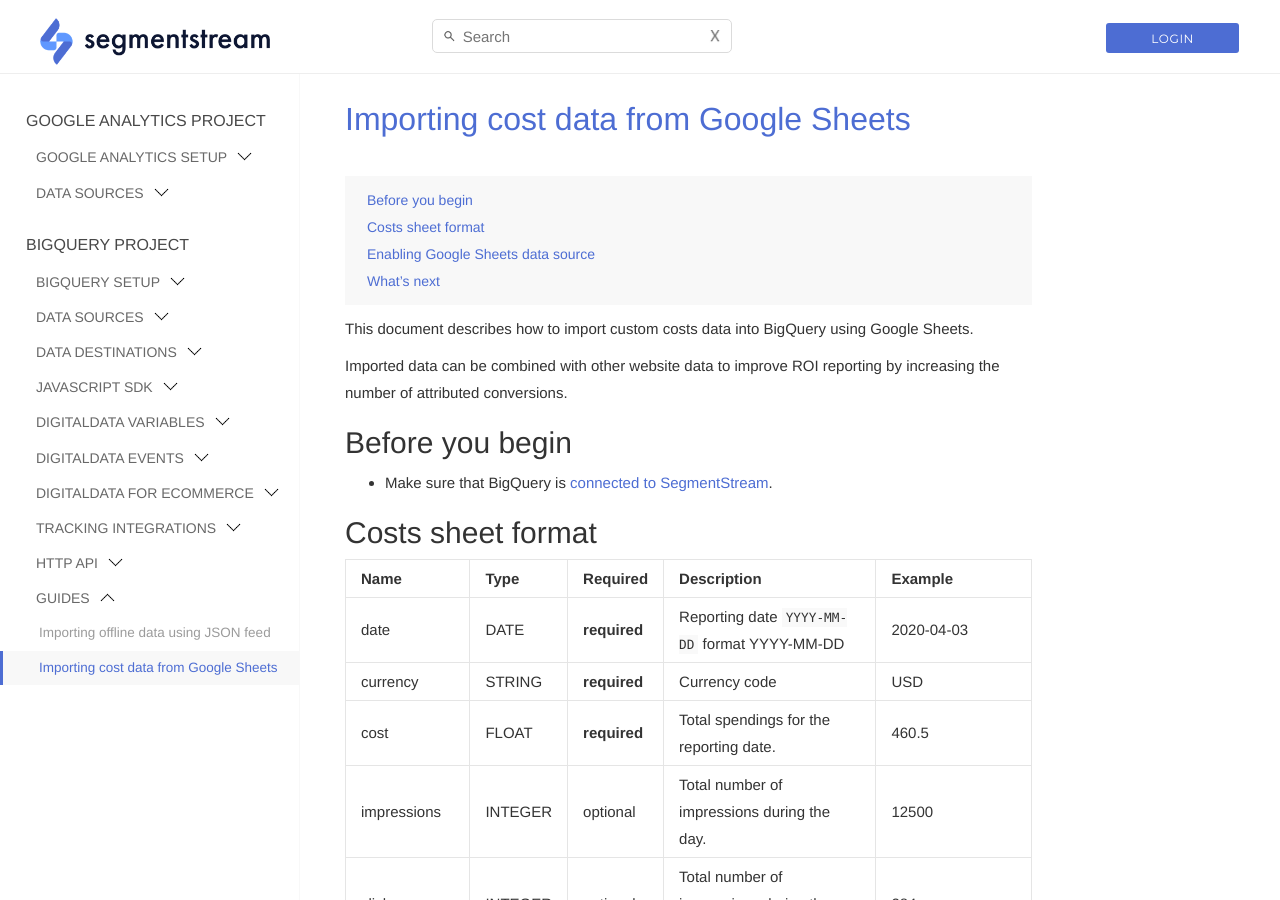
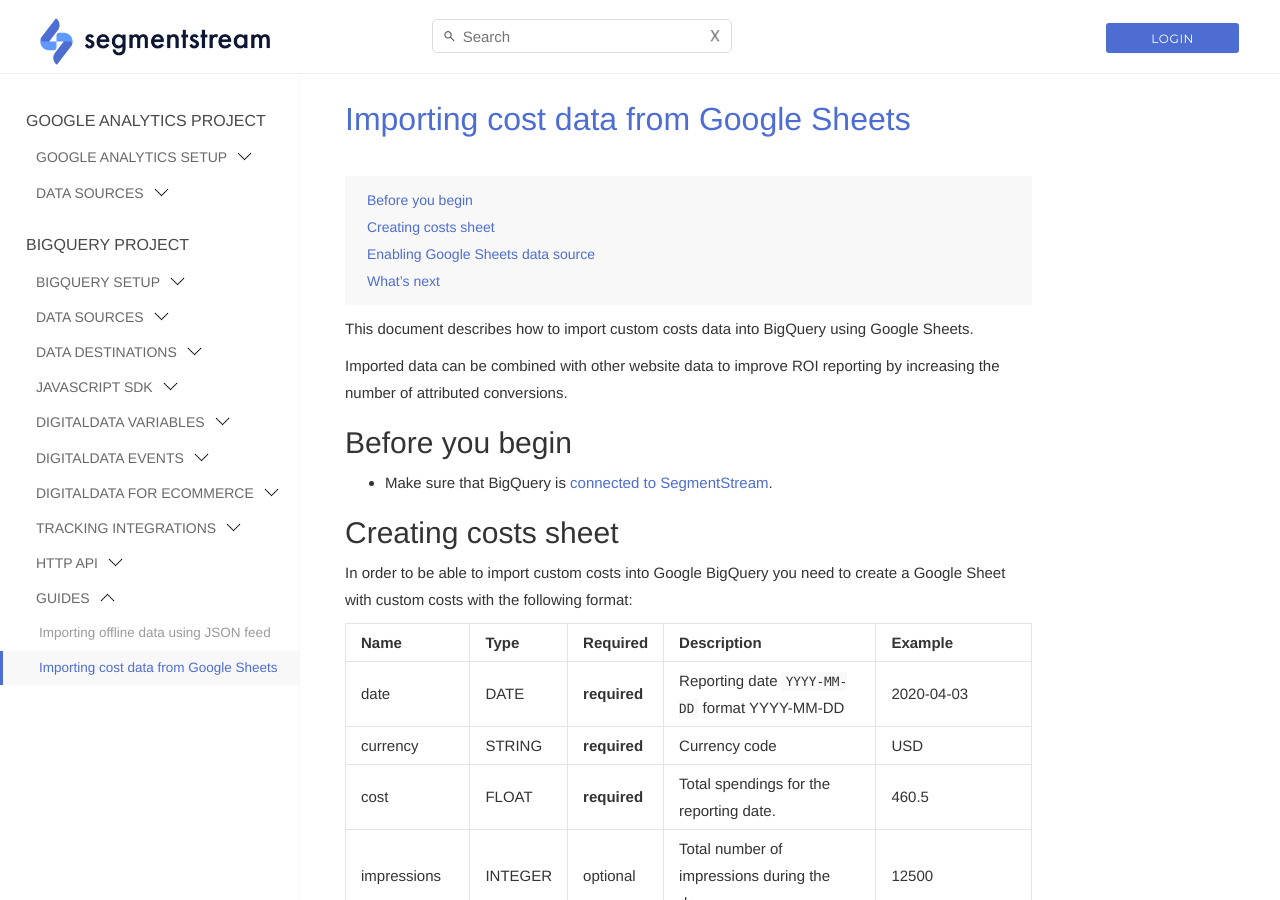
Before and after one commit to segmentstream-com/segmentstream-com.github.io, a Jekyll site: the page built from _docs/guides/google-sheets-cost-data-import.md, in a window 1280 px wide and 900 px high. Built offline with Jekyll 4.4.1, drawn with Linux system fonts in a browser that asks for light colours; nearby versions of some CDN libraries.

Commit message:
ga costs text improvement

```diff
--- a/_docs/guides/google-sheets-cost-data-import.md
+++ b/_docs/guides/google-sheets-cost-data-import.md
@@ -14,7 +14,9 @@
 
 - Make sure that BigQuery is [connected to SegmentStream](/bigquery/connecting-bigquery).
 
-## Costs sheet format
+## Creating costs sheet
+
+In order to be able to import custom costs into Google BigQuery you need to create a Google Sheet with custom costs with the following format:
 
 Name | Type | Required | Description | Example |
 --- | --- | --- | --- | --- |
```
